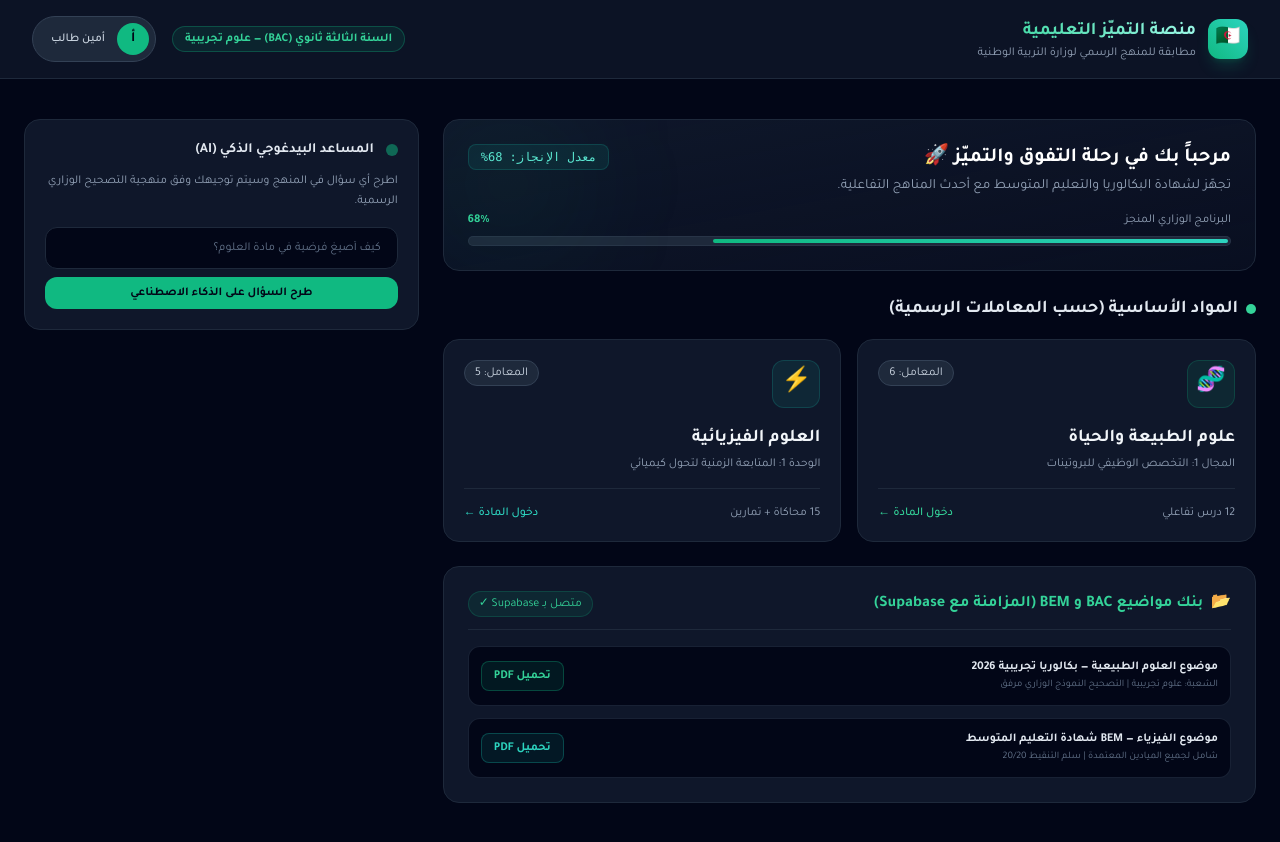
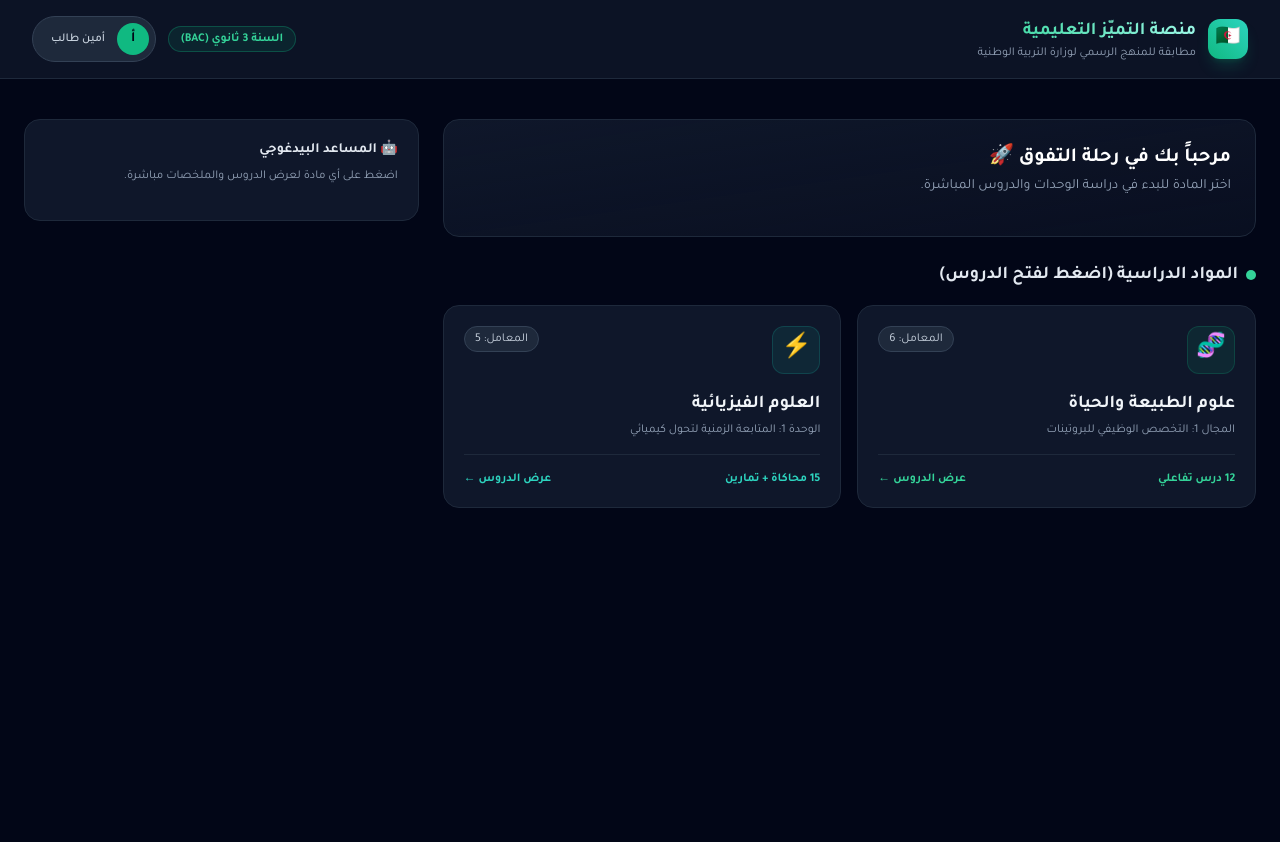
Before and after one commit to mliziayob-maker/algeria-edu-platform, a plain HTML site: page index.html in a window 1280 px wide. After the commit the page ends 800 px from the top, so only its background shows below. Drawn offline with nearby package versions, Linux system fonts and the light colour scheme.

Commit message:
Update index.html

```diff
--- a/index.html
+++ b/index.html
@@ -5,7 +5,6 @@
     <meta name="viewport" content="width=device-width, initial-scale=1.0">
     <title>منصة التميّز التعليمية الجزائرية 🇩🇿</title>
     <script src="https://cdn.tailwindcss.com"></script>
-    <script src="https://cdn.jsdelivr.net/npm/@supabase/supabase-js@2"></script>
     <link href="https://fonts.googleapis.com/css2?family=Tajawal:wght@400;500;700;900&display=swap" rel="stylesheet">
     <style>
         body { font-family: 'Tajawal', sans-serif; }
@@ -13,8 +12,8 @@
 </head>
 <body class="bg-slate-950 text-slate-100 min-h-screen selection:bg-emerald-500 selection:text-slate-950 pb-12">
 
-    <!-- 1. الشريط العلوي الذكي -->
-    <header class="sticky top-0 z-50 backdrop-blur-md bg-slate-900/80 border-b border-slate-800 px-4 md:px-8 py-4 flex justify-between items-center">
+    <!-- 1. الشريط العلوي -->
+    <header class="sticky top-0 z-40 backdrop-blur-md bg-slate-900/80 border-b border-slate-800 px-4 md:px-8 py-4 flex justify-between items-center">
         <div class="flex items-center gap-3">
             <div class="w-10 h-10 rounded-xl bg-gradient-to-tr from-emerald-500 to-teal-400 flex items-center justify-center font-black text-slate-950 text-xl shadow-lg shadow-emerald-500/20">
                 🇩🇿
@@ -27,14 +26,12 @@
             </div>
         </div>
 
-        <div class="flex items-center gap-3 md:gap-4">
+        <div class="flex items-center gap-3">
             <span class="hidden md:inline-block px-3 py-1 rounded-full text-xs font-semibold bg-emerald-500/10 text-emerald-400 border border-emerald-500/30">
-                السنة الثالثة ثانوي (BAC) — علوم تجريبية
+                السنة 3 ثانوي (BAC)
             </span>
             <div class="flex items-center gap-2 bg-slate-800 p-1.5 rounded-full border border-slate-700">
-                <div class="w-8 h-8 rounded-full bg-emerald-500 flex items-center justify-center text-slate-950 font-bold text-sm">
-                    أ
-                </div>
+                <div class="w-8 h-8 rounded-full bg-emerald-500 flex items-center justify-center text-slate-950 font-bold text-sm">أ</div>
                 <span class="text-xs font-medium pl-3 pr-1 text-slate-300">أمين طالب</span>
             </div>
         </div>
@@ -43,146 +40,126 @@
     <!-- 2. محتوى لوحة التحكم -->
     <main class="max-w-7xl mx-auto p-4 md:p-6 grid grid-cols-1 lg:grid-cols-12 gap-6 mt-4">
 
-        <!-- العمود الرئيسي: المناهج والدروس (8 أعمود) -->
         <div class="lg:col-span-8 space-y-6">
-
-            <!-- بطاقة الترحيب والتقدم العام -->
+            <!-- بطاقة الترحيب -->
             <div class="bg-gradient-to-br from-slate-900 to-slate-900/50 p-6 rounded-2xl border border-slate-800 relative overflow-hidden">
-                <div class="absolute top-0 left-0 w-32 h-32 bg-emerald-500/10 rounded-full blur-3xl pointer-events-none"></div>
                 <div class="flex justify-between items-start mb-4">
                     <div>
-                        <h2 class="text-xl font-bold text-white">مرحباً بك في رحلة التفوق والتميّز 🚀</h2>
-                        <p class="text-xs md:text-sm text-slate-400 mt-1">تجهّز لشهادة البكالوريا والتعليم المتوسط مع أحدث المناهج التفاعلية.</p>
-                    </div>
-                    <span class="px-3 py-1 rounded-lg bg-teal-500/10 text-teal-300 text-xs font-mono border border-teal-500/20">
-                        معدل الإنجاز: 68%
-                    </span>
-                </div>
-
-                <!-- شريط التقدم -->
-                <div class="space-y-2">
-                    <div class="flex justify-between text-xs text-slate-400">
-                        <span>البرنامج الوزاري المنجز</span>
-                        <span class="text-emerald-400 font-bold">68%</span>
-                    </div>
-                    <div class="w-full h-2.5 bg-slate-800 rounded-full overflow-hidden p-0.5 border border-slate-700/50">
-                        <div class="h-full bg-gradient-to-r from-emerald-500 to-teal-400 rounded-full" style="width: 68%"></div>
+                        <h2 class="text-xl font-bold text-white">مرحباً بك في رحلة التفوق 🚀</h2>
+                        <p class="text-xs md:text-sm text-slate-400 mt-1">اختر المادة للبدء في دراسة الوحدات والدروس المباشرة.</p>
                     </div>
                 </div>
             </div>
 
-            <!-- قائمة المواد الأساسية حسب المنهج الوزاري -->
+            <!-- قائمة المواد التفاعلية -->
             <div>
                 <h3 class="text-lg font-bold text-slate-200 mb-4 flex items-center gap-2">
                     <span class="w-2.5 h-2.5 rounded-full bg-emerald-400"></span>
-                    المواد الأساسية (حسب المعاملات الرسمية)
+                    المواد الدراسية (اضغط لفتح الدروس)
                 </h3>
 
                 <div class="grid grid-cols-1 sm:grid-cols-2 gap-4">
-                    <!-- العلوم الطبيعية -->
-                    <div class="group bg-slate-900 hover:bg-slate-800/80 p-5 rounded-2xl border border-slate-800 hover:border-emerald-500/50 transition duration-300 cursor-pointer">
+
+                    <!-- بطاقة العلوم الطبيعية -->
+                    <div onclick="openSubject('sciences')" class="group bg-slate-900 hover:bg-slate-800 p-5 rounded-2xl border border-slate-800 hover:border-emerald-500/50 transition cursor-pointer">
                         <div class="flex justify-between items-start mb-4">
                             <div class="w-12 h-12 rounded-xl bg-emerald-500/10 text-emerald-400 border border-emerald-500/20 flex items-center justify-center text-2xl">🧬</div>
                             <span class="text-xs bg-slate-800 text-slate-300 px-2.5 py-1 rounded-full border border-slate-700">المعامل: 6</span>
                         </div>
                         <h4 class="font-bold text-lg text-slate-100 group-hover:text-emerald-400 transition">علوم الطبيعة والحياة</h4>
                         <p class="text-xs text-slate-400 mt-1">المجال 1: التخصص الوظيفي للبروتينات</p>
-                        <div class="mt-4 pt-4 border-t border-slate-800 flex justify-between items-center text-xs text-slate-400">
+                        <div class="mt-4 pt-4 border-t border-slate-800 flex justify-between items-center text-xs text-emerald-400 font-bold">
                             <span>12 درس تفاعلي</span>
-                            <span class="text-emerald-400 font-medium">دخول المادة ←</span>
+                            <span>عرض الدروس ←</span>
                         </div>
                     </div>
 
-                    <!-- الفيزياء -->
-                    <div class="group bg-slate-900 hover:bg-slate-800/80 p-5 rounded-2xl border border-slate-800 hover:border-teal-500/50 transition duration-300 cursor-pointer">
+                    <!-- بطاقة العلوم الفيزيائية -->
+                    <div onclick="openSubject('physics')" class="group bg-slate-900 hover:bg-slate-800 p-5 rounded-2xl border border-slate-800 hover:border-teal-500/50 transition cursor-pointer">
                         <div class="flex justify-between items-start mb-4">
                             <div class="w-12 h-12 rounded-xl bg-teal-500/10 text-teal-400 border border-teal-500/20 flex items-center justify-center text-2xl">⚡</div>
                             <span class="text-xs bg-slate-800 text-slate-300 px-2.5 py-1 rounded-full border border-slate-700">المعامل: 5</span>
                         </div>
                         <h4 class="font-bold text-lg text-slate-100 group-hover:text-teal-400 transition">العلوم الفيزيائية</h4>
                         <p class="text-xs text-slate-400 mt-1">الوحدة 1: المتابعة الزمنية لتحول كيميائي</p>
-                        <div class="mt-4 pt-4 border-t border-slate-800 flex justify-between items-center text-xs text-slate-400">
+                        <div class="mt-4 pt-4 border-t border-slate-800 flex justify-between items-center text-xs text-teal-400 font-bold">
                             <span>15 محاكاة + تمارين</span>
-                            <span class="text-teal-400 font-medium">دخول المادة ←</span>
+                            <span>عرض الدروس ←</span>
                         </div>
                     </div>
+
                 </div>
-            </div>
-
-            <!-- قسم بنك المواضيع المباشر -->
-            <div class="bg-slate-900 p-6 rounded-2xl border border-slate-800 space-y-4">
-                <div class="flex justify-between items-center border-b border-slate-800 pb-3">
-                    <h3 class="font-bold text-emerald-400 text-md flex items-center gap-2">
-                        <span>📂</span> بنك مواضيع BAC و BEM (المزامنة مع Supabase)
-                    </h3>
-                    <span id="db-status" class="text-xs px-2.5 py-1 rounded-full bg-amber-500/10 text-amber-400 border border-amber-500/20">
-                        جاري الاتصال...
-                    </span>
-                </div>
-                <div id="exams-list" class="space-y-3 text-xs text-slate-400">
-                    <p class="text-center py-4">جاري تحميل المواضيع النموذجية من قاعدة البيانات...</p>
-                </div>
-            </div>
-
-        </div>
-
-        <!-- العمود الجانبي: المساعد الذكي -->
-        <div class="lg:col-span-4 space-y-6">
-            <div class="bg-slate-900 p-5 rounded-2xl border border-slate-800">
-                <div class="flex items-center gap-3 mb-3">
-                    <div class="w-3 h-3 rounded-full bg-emerald-500 animate-pulse"></div>
-                    <h3 class="font-bold text-slate-200 text-sm">المساعد البيدغوجي الذكي (AI)</h3>
-                </div>
-                <p class="text-xs text-slate-400 mb-4 leading-relaxed">
-                    اطرح أي سؤال في المنهج وسيتم توجيهك وفق منهجية التصحيح الوزاري الرسمية.
-                </p>
-                <div class="space-y-2">
-                    <input id="ai-input" type="text" placeholder="كيف أصيغ فرضية في مادة العلوم؟" class="w-full bg-slate-950 border border-slate-800 rounded-xl px-4 py-3 text-xs text-slate-200 placeholder-slate-500 focus:outline-none focus:border-emerald-500 transition">
-                    <button onclick="askAI()" class="w-full bg-emerald-500 hover:bg-emerald-400 text-slate-950 font-bold py-2 rounded-xl text-xs transition">
-                        طرح السؤال على الذكاء الاصطناعي
-                    </button>
-                </div>
-                <div id="ai-response" class="hidden mt-4 p-3 bg-slate-950 rounded-xl border border-slate-800 text-xs text-emerald-300 leading-relaxed"></div>
             </div>
         </div>
 
+        <!-- المساعد الذكي -->
+        <div class="lg:col-span-4">
+            <div class="bg-slate-900 p-5 rounded-2xl border border-slate-800 sticky top-24">
+                <h3 class="font-bold text-slate-200 text-sm mb-2">🤖 المساعد البيدغوجي</h3>
+                <p class="text-xs text-slate-400 mb-4">اضغط على أي مادة لعرض الدروس والملخصات مباشرة.</p>
+            </div>
+        </div>
     </main>
 
-    <!-- سكربت المحاكاة والتفاعل -->
+    <!-- 3. نافذة عرض الدروس (Modal) -->
+    <div id="lessons-modal" class="fixed inset-0 bg-slate-950/80 backdrop-blur-sm z-50 hidden flex items-center justify-center p-4">
+        <div class="bg-slate-900 border border-slate-800 w-full max-w-2xl rounded-2xl p-6 relative max-h-[85vh] overflow-y-auto">
+            <button onclick="closeModal()" class="absolute top-4 left-4 text-slate-400 hover:text-white text-xl font-bold">✕</button>
+            <h3 id="modal-title" class="text-xl font-bold text-emerald-400 mb-2"></h3>
+            <p id="modal-desc" class="text-xs text-slate-400 mb-6"></p>
+
+            <div id="lessons-list" class="space-y-3">
+                <!-- يتم تعبئة الدروس عبر JavaScript -->
+            </div>
+        </div>
+    </div>
+
+    <!-- السكربت التفاعلي -->
     <script>
-        // إشارة محاكاة الاتصال بقاعدة البيانات
-        setTimeout(() => {
-            const status = document.getElementById('db-status');
-            const list = document.getElementById('exams-list');
+        const lessonsData = {
+            sciences: {
+                title: "🧬 علوم الطبيعة والحياة — دروس BAC",
+                desc: "المجال الأول: التخصص الوظيفي للبروتينات وفق المنهج الوزاري",
+                items: [
+                    { title: "الدرس 01: آليات تركيب البروتين (الاستنساخ والترجمة)", type: "شرح مفصل + رسومات تخطيطية", duration: "45 دقيقة" },
+                    { title: "الدرس 02: العلاقة بين بنية ووظيفة البروتين", type: "ملخص شروحات + تمارين محلولة", duration: "30 دقيقة" },
+                    { title: "الدرس 03: النشاط الإنزيمي للبروتينات والعوامل المؤثرة", type: "تجارب واختبارات قياسية", duration: "50 دقيقة" },
+                    { title: "الدرس 04: دور البروتينات في الدفاع عن الذات (المناعة)", type: "منهجية الإجابة الوزارية", duration: "60 دقيقة" }
+                ]
+            },
+            physics: {
+                title: "⚡ العلوم الفيزيائية — دروس BAC",
+                desc: "الوحدة الأولى: المتابعة الزمنية لتحول كيميائي في وسط مائي",
+                items: [
+                    { title: "الدرس 01: طرق المتابعة الزمنية (عن طريق قياس الناقلية وضغط الغاز)", type: "قوانين + امثلة تطبيقية", duration: "40 دقيقة" },
+                    { title: "الدرس 02: سرعة التفاعل وسرعة الاختفاء والتأكل", type: "تمارين استخراج السرعة بيانيا", duration: "35 دقيقة" },
+                    { title: "الدرس 03: زمن نصف التفاعل t1/2 وعوامل السرعة الكيميائية", type: "منهجية حصرية للبكالوريا", duration: "45 دقيقة" }
+                ]
+            }
+        };
 
-            status.className = "text-xs px-2.5 py-1 rounded-full bg-emerald-500/10 text-emerald-400 border border-emerald-500/20";
-            status.innerText = "متصل بـ Supabase ✓";
+        function openSubject(key) {
+            const data = lessonsData[key];
+            if (!data) return;
+            document.getElementById('modal-title').innerText = data.title;
+            document.getElementById('modal-desc').innerText = data.desc;
 
-            list.innerHTML = `
-                <div class="flex justify-between items-center p-3 bg-slate-950 rounded-xl border border-slate-800/80 hover:border-emerald-500/30 transition">
+            const list = document.getElementById('lessons-list');
+            list.innerHTML = data.items.map(item => `
+                <div class="p-4 bg-slate-950 rounded-xl border border-slate-800 hover:border-emerald-500/40 transition flex justify-between items-center">
                     <div>
-                        <p class="font-bold text-slate-200">موضوع العلوم الطبيعية — بكالوريا تجريبية 2026</p>
-                        <p class="text-[10px] text-slate-500 mt-0.5">الشعبة: علوم تجريبية | التصحيح النموذج الوزاري مرفق</p>
+                        <h4 class="font-bold text-sm text-slate-100">${item.title}</h4>
+                        <span class="text-[11px] text-slate-400 mt-1 block">${item.type} • ⏱️ ${item.duration}</span>
                     </div>
-                    <button class="bg-emerald-500/10 text-emerald-400 px-3 py-1.5 rounded-lg border border-emerald-500/30 hover:bg-emerald-500 hover:text-slate-950 transition font-semibold">تحميل PDF</button>
+                    <button class="bg-emerald-500 hover:bg-emerald-400 text-slate-950 px-3 py-1.5 rounded-lg text-xs font-bold transition">بدء الدرس</button>
                 </div>
-                <div class="flex justify-between items-center p-3 bg-slate-950 rounded-xl border border-slate-800/80 hover:border-teal-500/30 transition">
-                    <div>
-                        <p class="font-bold text-slate-200">موضوع الفيزياء — BEM شهادة التعليم المتوسط</p>
-                        <p class="text-[10px] text-slate-500 mt-0.5">شامل لجميع الميادين المعتمدة | سلم التنقيط 20/20</p>
-                    </div>
-                    <button class="bg-teal-500/10 text-teal-400 px-3 py-1.5 rounded-lg border border-teal-500/30 hover:bg-teal-500 hover:text-slate-950 transition font-semibold">تحميل PDF</button>
-                </div>
-            `;
-        }, 1200);
+            `).join('');
 
-        function askAI() {
-            const input = document.getElementById('ai-input');
-            const res = document.getElementById('ai-response');
-            if(!input.value.trim()) return;
+            document.getElementById('lessons-modal').classList.remove('hidden');
+        }
 
-            res.classList.remove('hidden');
-            res.innerHTML = "💡 <b>إجابة المساعد البيدغوجي:</b> لصياغة فرضية علمية دقيقة في مادة العلوم الطبيعية، ابدأ بعبارة: <i>'نفرض أن...'</i> وربطها بالآلية المعنية مع تقديم تعليل منطقي يعتمد على المكتسبات القبلية وسياق التمرين.";
+        function closeModal() {
+            document.getElementById('lessons-modal').classList.add('hidden');
         }
     </script>
 </body>
```
